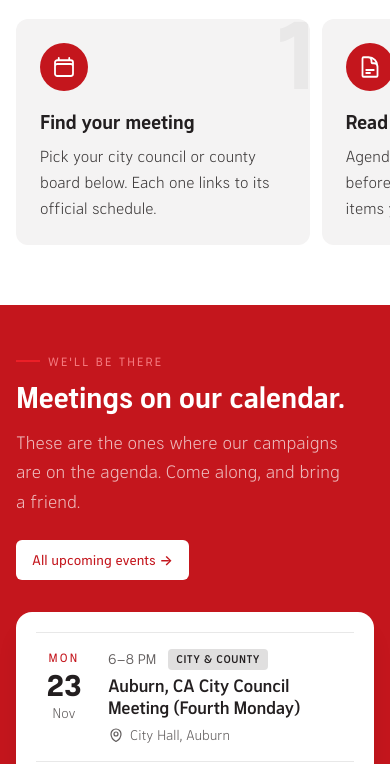
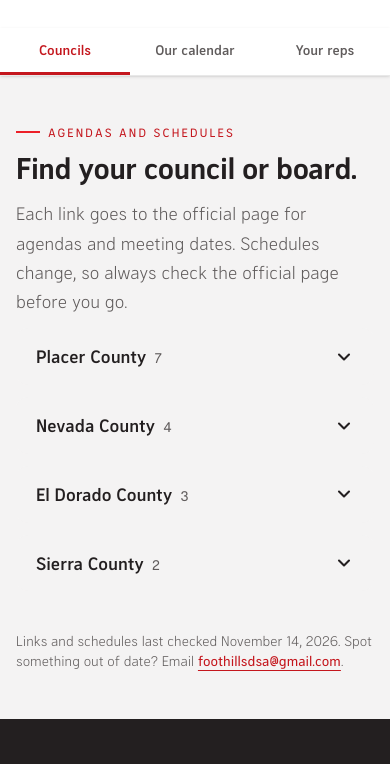
Before and after one commit to Central-Sierra-Foothills-DSA/csf-dsa.org, an Astro site: page /local-government in a window 390 px wide. Shown: the part 612-1376 px from the top of the page. Built offline with nearby package versions, Linux system fonts and the light colour scheme; Astro itself is replaced by a stand-in of ours.

Commit message:
Shorten the local government page on phones with tabs
On phones, the calendar, councils, and representatives sections become
three tabs (Councils, Our calendar, Your reps) in a bar that sticks under
the menu, and "How to show up" folds into one bar. CSS only; from 768px up
everything shows as before.

Phone length: 6.1 -> about 3.5 to 3.9 screens, depending on the tab.

Co-Authored-By: Claude Opus 5.5 <noreply@anthropic.com>

```diff
--- a/src/pages/local-government.astro
+++ b/src/pages/local-government.astro
@@ -47,6 +47,16 @@ const howTo = [
   { icon: 'megaphone', title: 'Speak up, or just listen', body: 'Most meetings set aside time for public comment. Showing up and watching counts too.' },
 ] as const;
 
+// Phone tabs. A tab only appears if its section has something in it.
+const tabs = [
+  { id: 'councils', label: 'Councils' },
+  ...(civic.length ? [{ id: 'calendar', label: 'Our calendar' }] : []),
+  ...(tools.length ? [{ id: 'reps', label: 'Your reps' }] : []),
+];
+const tabCss = tabs
+  .map((t) => `.lg-tabs:has(input[value="${t.id}"]:checked) [data-panel]:not([data-panel="${t.id}"]) { display: none; }`)
+  .join(' ');
+
 const linkBtn = 'inline-flex items-center gap-2 px-4 py-2.5 rounded-md font-semibold text-sm transition-colors';
 ---
 <Base title="Local government" description="Where and when your city council and county board of supervisors meet in Placer, Nevada, El Dorado, and Sierra counties.">
@@ -65,8 +75,9 @@ const linkBtn = 'inline-flex items-center gap-2 px-4 py-2.5 rounded-md font-semi
   <!-- How to show up -->
   <section class="py-12 sm:py-16 bg-white">
     <div class="max-w-6xl mx-auto px-4 sm:px-6 lg:px-8">
-      <SectionHeading eyebrow="First time?" title="How to show up." />
-      <ol class="tray mt-8 grid md:grid-cols-3 gap-4">
+      <div class="hidden md:block"><SectionHeading eyebrow="First time?" title="How to show up." /></div>
+      <Fold id="how-to" label="First time? How to show up" hint="3 steps">
+      <ol class="tray md:mt-8 grid md:grid-cols-3 gap-4">
         {howTo.map((s, i) => (
           <li class="relative rounded-xl bg-mist p-6 overflow-hidden">
             <span class="absolute -right-2 -top-4 font-display font-black text-8xl text-black/5 leading-none select-none" aria-hidden="true">{i + 1}</span>
@@ -76,11 +87,26 @@ const linkBtn = 'inline-flex items-center gap-2 px-4 py-2.5 rounded-md font-semi
           </li>
         ))}
       </ol>
+      </Fold>
     </div>
   </section>
 
+  <style set:html={`@media (max-width: 767px) { ${tabCss} }`}></style>
+  <!-- On phones the next three sections are tabs (one shows at a time); from 768px up they all show. -->
+  <div class="lg-tabs">
+  <div class="md:hidden sticky top-16 z-20 bg-white border-b border-black/10 shadow-sm" role="radiogroup" aria-label="Show">
+    <div class="flex">
+      {tabs.map((t, i) => (
+        <label class="lg-tab flex-1">
+          <input type="radio" name="lg-tab" value={t.id} class="sr-only" checked={i === 0} />
+          <span class="block text-center px-2 py-3 text-sm font-display font-bold">{t.label}</span>
+        </label>
+      ))}
+    </div>
+  </div>
+
   {civic.length > 0 && (
-    <section class="py-12 sm:py-16 bg-red-dark text-white">
+    <section data-panel="calendar" class="py-12 sm:py-16 bg-red-dark text-white">
       <div class="max-w-6xl mx-auto px-4 sm:px-6 lg:px-8 grid lg:grid-cols-12 gap-8 lg:gap-12 items-start">
         <div class="lg:col-span-5">
           <SectionHeading eyebrow="We'll be there" title="Meetings on our calendar." tone="dark" lede="These are the ones where our campaigns are on the agenda. Come along, and bring a friend." />
@@ -94,7 +120,7 @@ const linkBtn = 'inline-flex items-center gap-2 px-4 py-2.5 rounded-md font-semi
   )}
 
   <!-- Councils and boards, by county -->
-  <section id="meetings" class="py-12 sm:py-16 bg-mist">
+  <section id="meetings" data-panel="councils" class="py-12 sm:py-16 bg-mist">
     <div class="max-w-6xl mx-auto px-4 sm:px-6 lg:px-8">
       <SectionHeading eyebrow="Agendas and schedules" title="Find your council or board." lede="Each link goes to the official page for agendas and meeting dates. Schedules change, so always check the official page before you go." />
 
@@ -136,7 +162,7 @@ const linkBtn = 'inline-flex items-center gap-2 px-4 py-2.5 rounded-md font-semi
   </section>
 
   {tools.length > 0 && (
-    <section id="representatives" class="py-12 sm:py-16 bg-white">
+    <section id="representatives" data-panel="reps" class="py-12 sm:py-16 bg-white">
       <div class="max-w-6xl mx-auto px-4 sm:px-6 lg:px-8">
         <SectionHeading eyebrow="Who represents you" title="Look up your districts and representatives." lede="District lines are confusing. These official tools find yours from your address." />
         {[{ title: 'Statewide and federal', list: statewide }, { title: 'Your county elections office', list: countyTools }].filter((s) => s.list.length).map((s) => (
@@ -160,6 +186,7 @@ const linkBtn = 'inline-flex items-center gap-2 px-4 py-2.5 rounded-md font-semi
       </div>
     </section>
   )}
+  </div>
 
   <section class="py-12 sm:py-16 bg-black text-white">
     <div class="max-w-4xl mx-auto px-4 sm:px-6 lg:px-8 text-center">
@@ -173,6 +200,13 @@ const linkBtn = 'inline-flex items-center gap-2 px-4 py-2.5 rounded-md font-semi
   </section>
 </Base>
 
+<style is:global>
+  @media (max-width: 767px) {
+    .lg-tab { cursor: pointer; color: var(--color-black-2); border-bottom: 3px solid transparent; }
+    .lg-tab:has(input:checked) { color: var(--color-red-dark); border-bottom-color: var(--color-red-dark); }
+    .lg-tab:has(input:focus-visible) { outline: 3px solid var(--color-red-dark); outline-offset: -3px; }
+  }
+</style>
 <style>
   .outline-num { color: transparent; -webkit-text-stroke: 2px var(--color-red-dark); }
 </style>
```
